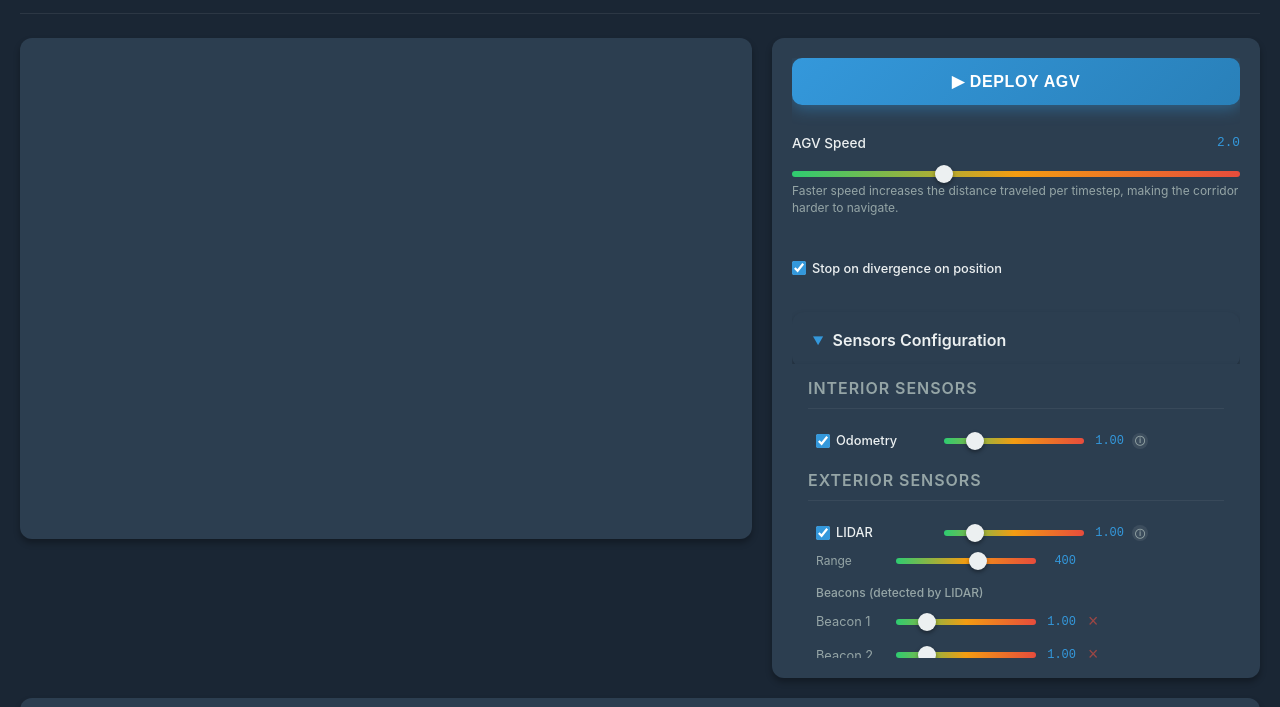
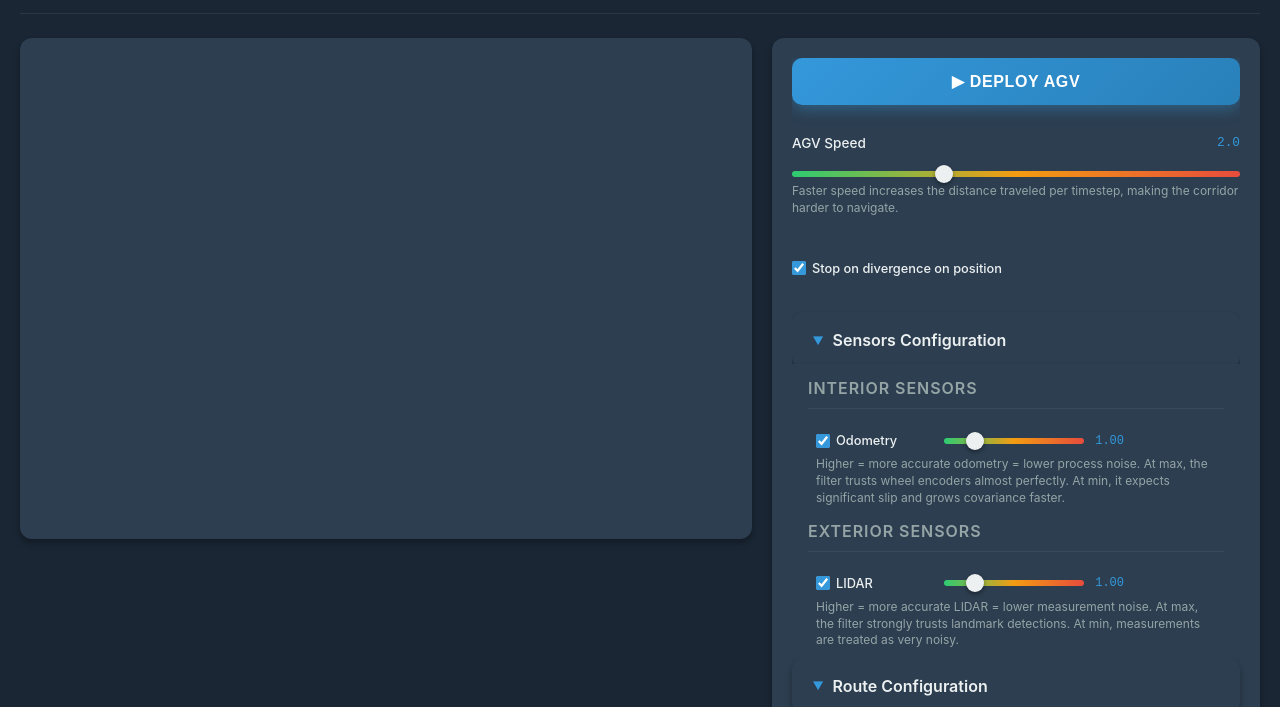
Before and after one commit to gabripo/the_agv_game, a website: page index.html in a window 1280 px wide. Shown: the part 102-809 px from the top of the page. Drawn offline with nearby package versions, Linux system fonts and the light colour scheme.

Commit message:
opc: remove tooltips

```diff
--- a/index.html
+++ b/index.html
@@ -681,49 +681,7 @@
       text-align: right;
     }
 
-    .sensor-tooltip {
-      position: relative;
-      display: inline-flex;
-      align-items: center;
-      justify-content: center;
-      width: 16px;
-      height: 16px;
-      border-radius: 50%;
-      background: rgba(255, 255, 255, 0.08);
-      color: var(--text-secondary);
-      font-size: 0.6rem;
-      font-weight: 700;
-      cursor: help;
-      flex-shrink: 0;
-    }
 
-    .sensor-tooltip:hover::after {
-      content: attr(data-tip);
-      position: absolute;
-      left: 50%;
-      bottom: calc(100% + 6px);
-      transform: translateX(-50%);
-      background: var(--surface);
-      color: var(--text);
-      font-size: 0.7rem;
-      font-weight: 400;
-      padding: 6px 10px;
-      border-radius: 6px;
-      white-space: nowrap;
-      box-shadow: 0 4px 12px rgba(0, 0, 0, 0.4);
-      z-index: 10;
-      pointer-events: none;
-    }
-
-    .sensor-tooltip:hover::before {
-      content: '';
-      position: absolute;
-      left: 50%;
-      bottom: calc(100% + 2px);
-      transform: translateX(-50%);
-      border: 4px solid transparent;
-      border-top-color: var(--surface);
-    }
 
     .sensor-id {
       font-size: 0.8rem;
@@ -875,9 +833,8 @@
                   <input type="range" class="sensor-slider" id="wheelOdometryAccuracy" min="0.1" max="5.0" step="0.01"
                     value="1.0">
                   <span class="sensor-value" id="wheelOdometryValue">1.00</span>
-                  <span class="sensor-tooltip"
-                    data-tip="Wheel encoders measure rotation to estimate velocity. Prone to slip on wet or uneven surfaces — increases process noise.">&#9432;</span>
                 </div>
+                <div class="slider-hint" style="padding: 0 8px;">Higher = more accurate odometry = lower process noise. At max, the filter trusts wheel encoders almost perfectly. At min, it expects significant slip and grows covariance faster.</div>
               </div>
               <div style="margin-top: 12px;">
                 <h2>Exterior Sensors</h2>
@@ -889,9 +846,8 @@
                   <input type="range" class="sensor-slider" id="lidarAccuracy" min="0.1" max="5.0" step="0.01"
                     value="1.0">
                   <span class="sensor-value" id="lidarValue">1.00</span>
-                  <span class="sensor-tooltip"
-                    data-tip="Light Detection and Ranging. Measures range &amp; bearing to landmarks via laser pulses. Fails in featureless environments.">&#9432;</span>
                 </div>
+                <div class="slider-hint" style="padding: 0 8px;">Higher = more accurate LIDAR = lower measurement noise. At max, the filter strongly trusts landmark detections. At min, measurements are treated as very noisy.</div>
                 <div style="display: flex; align-items: center; gap: 8px; padding: 4px 8px;">
                   <span style="font-size: 0.75rem; color: var(--text-secondary); min-width: 72px;">Range</span>
                   <input type="range" class="sensor-slider" id="lidarRange" min="100" max="600" step="10" value="400">
@@ -912,8 +868,8 @@
                   <input type="range" class="sensor-slider" id="gpsAccuracy" min="0.1" max="5.0" step="0.01"
                     value="1.0">
                   <span class="sensor-value" id="gpsValue">1.00</span>
-                  <span class="sensor-tooltip"
-                    data-tip="Global Positioning System. Provides absolute position coordinates via satellites. Degraded indoors; useful for correcting long-term drift.">&#9432;</span>
+                </div>
+                <div class="slider-hint" style="padding: 0 8px;">Higher = more accurate GPS = lower position noise. At max, GPS fixes are near-perfect. At min, GPS is unreliable and provides very noisy absolute position updates.</div>
                 </div>
               </div>
             </div>
```
